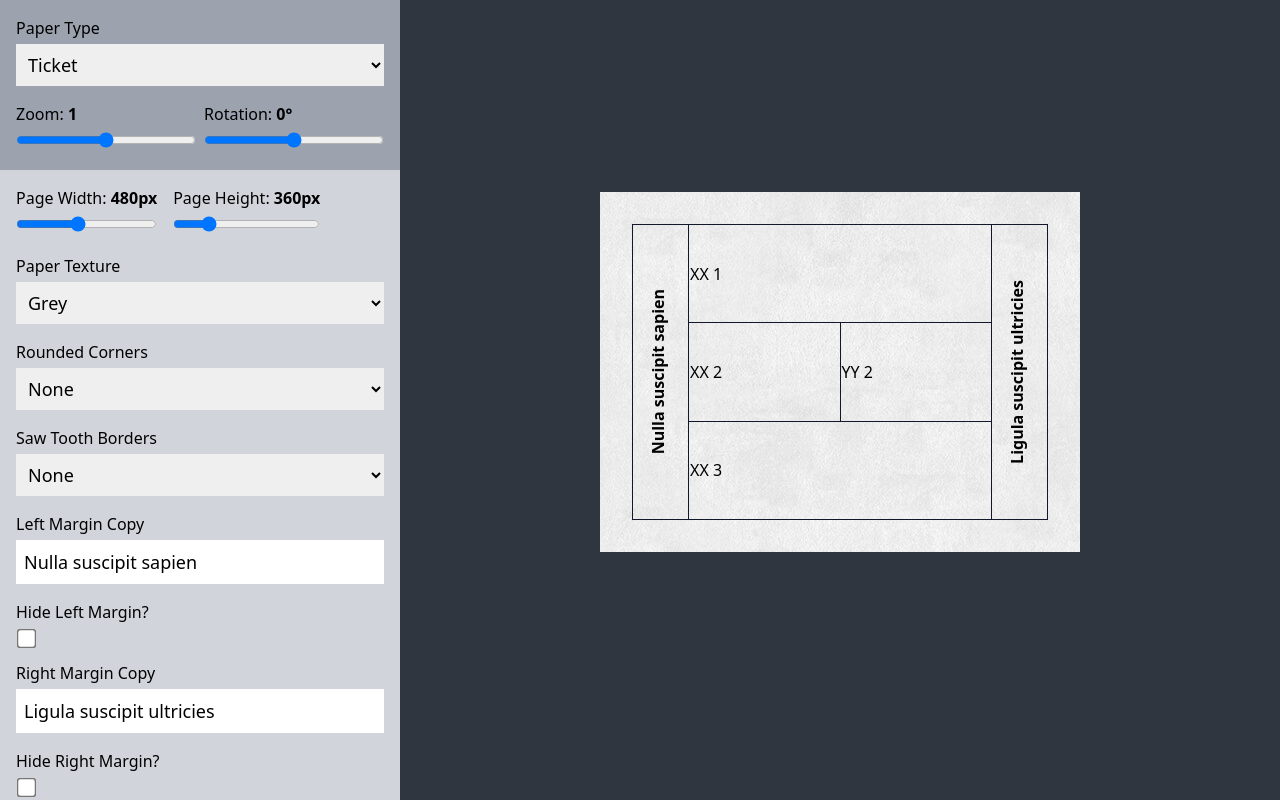
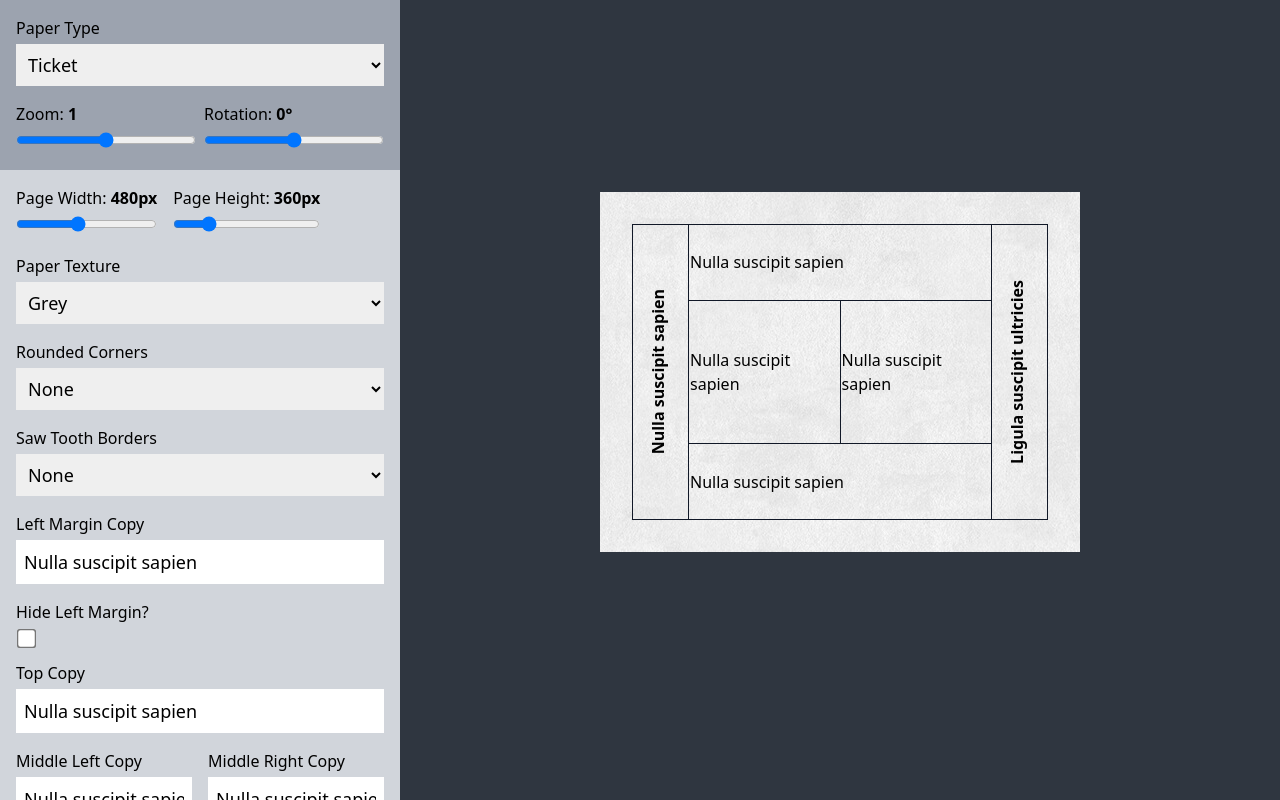
Before and after one commit to thomascgray/ttrpg-paper-props, a React (Vite) app: page / in a window 1280 px wide. Built offline with nearby package versions, Linux system fonts and the light colour scheme; what @tailwindcss/typography would draw is missing.

Commit message:
more ticket fuckery

```diff
--- /dev/null
+++ b/src/components/TextArea.tsx
@@ -0,0 +1,37 @@
+import React from "react";
+
+interface iTextAreaProps {
+  label: string;
+  value: string;
+  rows: number;
+  onUpdate: (value: any) => void;
+}
+
+export const TextArea = (props: iTextAreaProps) => {
+  return (
+    <label className="block">
+      <span className="block mb-1">
+        {props.label}{" "}
+        <span className="italic">
+          You can use{" "}
+          <a
+            className="text-blue-400 underline"
+            href="https://www.markdownguide.org/cheat-sheet/"
+          >
+            markdown
+          </a>
+          !
+        </span>
+      </span>
+
+      <textarea
+        value={props.value}
+        className="w-full p-2 text-lg"
+        rows={props.rows}
+        onChange={(e) => {
+          props.onUpdate(e.target.value);
+        }}
+      />
+    </label>
+  );
+};
--- a/src/config.ts
+++ b/src/config.ts
@@ -138,6 +138,10 @@ Sincerely, Lorem Ipsum`,
       hide_left_margin_copy: false,
       right_margin_copy: "Ligula suscipit ultricies",
       hide_right_margin_copy: false,
+      top_copy: "Nulla suscipit sapien",
+      middle_left_copy: "Nulla suscipit sapien",
+      middle_right_copy: "Nulla suscipit sapien",
+      botom_copy: "Nulla suscipit sapien",
       // font_size: "prose-lg",
       // font_weight: "font-indie-flower",
       // prefix: "To my Dearest,",
--- a/src/props/Ticket/form.tsx
+++ b/src/props/Ticket/form.tsx
@@ -7,6 +7,7 @@ import { FontWeightSelector } from "../../components/FontWeightSelector";
 import { BorderRadiusSelector } from "../../components/BorderRadiusSelector";
 import { TextInput } from "../../components/TextInput";
 import { CheckboxInput } from "../../components/CheckboxInput";
+import { TextArea } from "../../components/TextArea";
 
 interface iTicketFormProps {
   dataset: typeof PAPER_TYPES["TICKET"]["data"];
@@ -106,6 +107,44 @@ export const TicketForm = (props: iTicketFormProps) => {
       />
 
       <TextInput
+        label="Top Copy"
+        value={props.dataset.top_copy}
+        onUpdate={(newValue) => {
+          props.handleDataChange("top_copy", newValue);
+        }}
+      />
+
+      <div className="flex">
+        <div className="mr-2">
+          <TextInput
+            label="Middle Left Copy"
+            value={props.dataset.middle_left_copy}
+            onUpdate={(newValue) => {
+              props.handleDataChange("middle_left_copy", newValue);
+            }}
+          />
+        </div>
+
+        <div className="ml-2">
+          <TextInput
+            label="Middle Right Copy"
+            value={props.dataset.middle_right_copy}
+            onUpdate={(newValue) => {
+              props.handleDataChange("middle_right_copy", newValue);
+            }}
+          />
+        </div>
+      </div>
+
+      <TextInput
+        label="Bottom Copy"
+        value={props.dataset.botom_copy}
+        onUpdate={(newValue) => {
+          props.handleDataChange("botom_copy", newValue);
+        }}
+      />
+
+      <TextInput
         label="Right Margin Copy"
         value={props.dataset.right_margin_copy}
         onUpdate={(newValue) => {
--- a/src/props/Ticket/renderer.tsx
+++ b/src/props/Ticket/renderer.tsx
@@ -1,9 +1,9 @@
 import React from "react";
 import classNames from "classnames";
 import { PAPER_TYPES } from "../../config";
+import Markdown from "markdown-to-jsx";
 
 export const Ticket = (props: typeof PAPER_TYPES["TICKET"]["data"]) => {
-  console.log("props.sawtooth_border", props.sawtooth_border);
   return (
     <div className="relative mx-auto flex justify-around">
       <div
@@ -39,14 +39,18 @@ export const Ticket = (props: typeof PAPER_TYPES["TICKET"]["data"]) => {
                     }}
                     className="block transform rotate-180 ml-3 font-bold"
                   >
-                    {props.left_margin_copy}
+                    <Markdown className="copy-markdown">
+                      {props.left_margin_copy}
+                    </Markdown>
                   </span>
                 </td>
                 <td
                   colSpan={2}
-                  className="border border-gray-900 border-double"
+                  className="border border-gray-900 border-double prose"
                 >
-                  XX 1
+                  <Markdown className="copy-markdown">
+                    {props.top_copy}
+                  </Markdown>
                 </td>
                 <td
                   rowSpan={3}
@@ -63,20 +67,32 @@ export const Ticket = (props: typeof PAPER_TYPES["TICKET"]["data"]) => {
                     }}
                     className="block transform rotate-180 ml-3 font-bold"
                   >
-                    {props.right_margin_copy}
+                    <Markdown className="copy-markdown">
+                      {props.right_margin_copy}
+                    </Markdown>
                   </span>
                 </td>
               </tr>
               <tr>
-                <td className="border border-gray-900 border-double">XX 2</td>
-                <td className="border border-gray-900 border-double">YY 2</td>
+                <td className="border border-gray-900 border-double prose">
+                  <Markdown className="copy-markdown">
+                    {props.middle_left_copy}
+                  </Markdown>
+                </td>
+                <td className="border border-gray-900 border-double prose">
+                  <Markdown className="copy-markdown">
+                    {props.middle_right_copy}
+                  </Markdown>
+                </td>
               </tr>
               <tr>
                 <td
                   colSpan={2}
-                  className="border border-gray-900 border-double"
+                  className="border border-gray-900 border-double prose"
                 >
-                  XX 3
+                  <Markdown className="copy-markdown">
+                    {props.botom_copy}
+                  </Markdown>
                 </td>
               </tr>
             </tbody>
```
